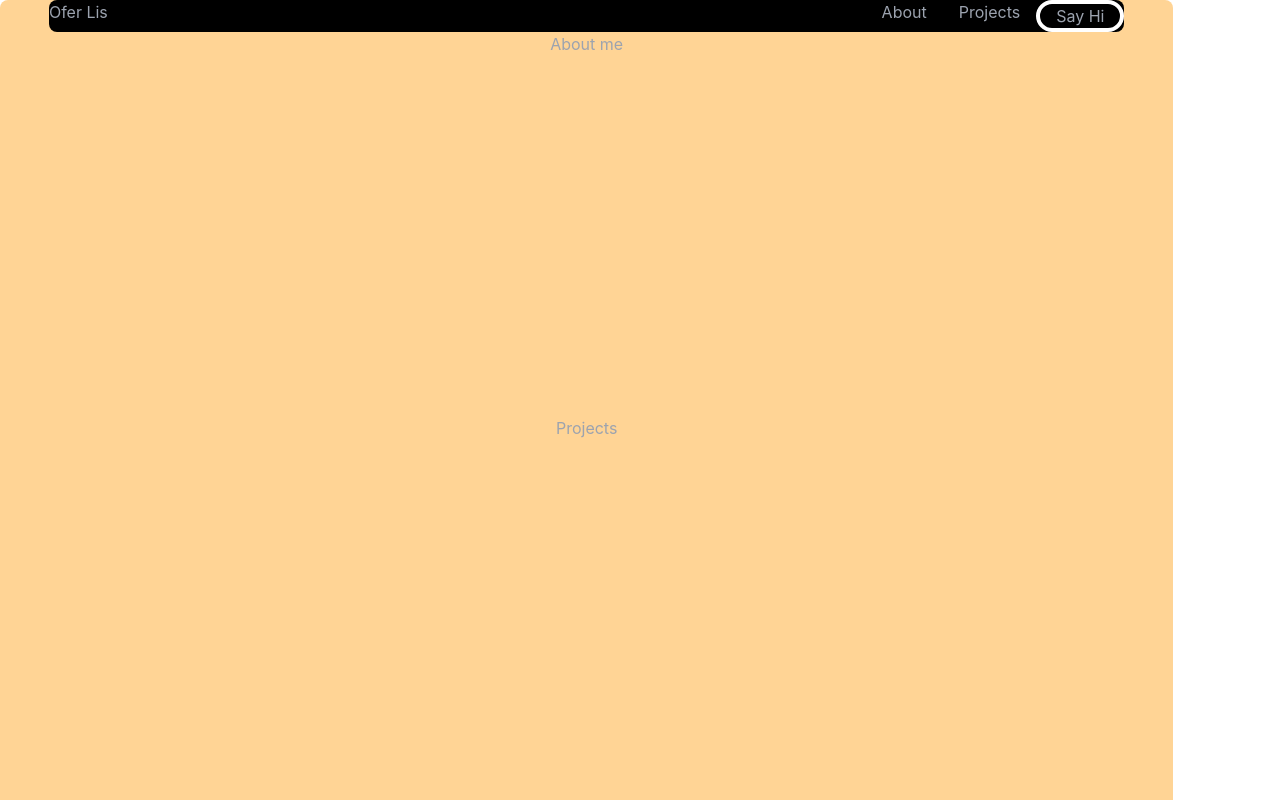
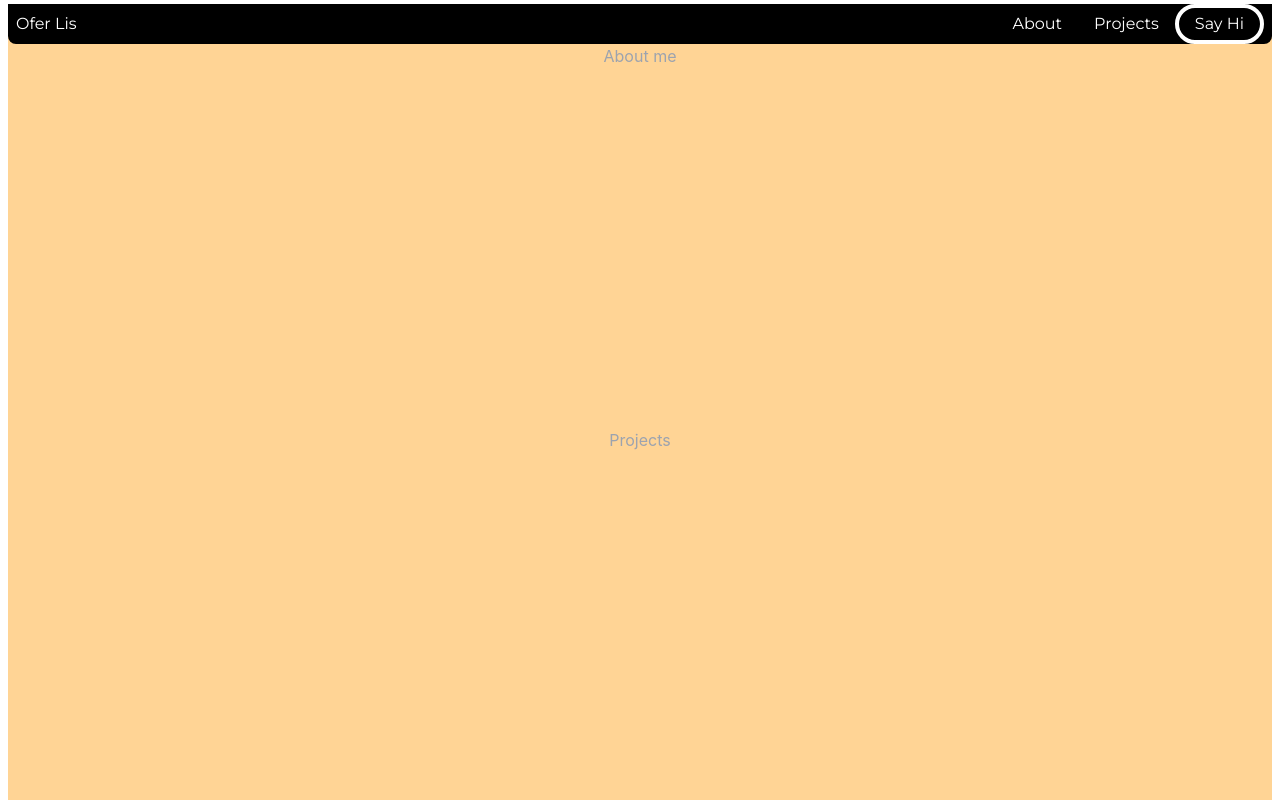
Before and after one commit to Oferlis/portfolio-website, a React (Create React App) app: page / in a window 1280 px wide. Shown: the top 800 px of the page. Built offline with nearby package versions, Linux system fonts and the light colour scheme.

Commit message:
added sticky navbar, fonts and design changes

```diff
--- a/src/App.js
+++ b/src/App.js
@@ -9,7 +9,8 @@ import './App.css';
 function App() {
   return (
     <main className="text-gray-400 bg-white body-font content-center">
-      <div className='w-11/12 bg-[#FFD495] flex flex-col rounded-lg items-center'>
+      <link href="https://fonts.googleapis.com/css2?family=Montserrat:wght@100;200;300;400;500;600;700;800;900&family=Roboto&display=swap" rel="stylesheet"/>
+      <div className= 'bg-[#FFD495] flex flex-col rounded-lg items-center mx-2 my-1'>
         <Navbar/>
         <About/>
         <Projects/>
--- a/src/components/Navbar.js
+++ b/src/components/Navbar.js
@@ -1,12 +1,12 @@
 export default function Navbar() {
     return (
-    <header className="flex flex-row justify-between rounded-lg bg-black w-11/12">
-        <h3>Ofer Lis</h3>
+    <header className="flex flex-row w-full justify-between rounded-b-lg bg-black sticky top-0 text-white font-montserrat px-2">
+        <h3 className="py-2">Ofer Lis</h3>
         <div className="flex justify-start items-end">
             <nav className="flex justify-around">
-                <a className="flex px-4" href="/about">About</a>
-                <a className="flex px-4" href="/project">Projects</a>
-                <div className="flex px-4 border-4 rounded-full border-white">
+                <a className="flex px-4 py-2" href="/about">About</a>
+                <a className="flex px-4 py-2" href="/project">Projects</a>
+                <div className="flex px-4 border-4 rounded-full border-white py-1">
                     <a href="/contact">Say Hi</a>
                 </div>
             </nav>
--- a/tailwind.config.js
+++ b/tailwind.config.js
@@ -2,7 +2,11 @@
 module.exports = {
   content: ["./src/**/*.{html,js}"],
   theme: {
-    extend: {},
+    extend: {
+      fontFamily: {
+        'montserrat': ['Montserrat'],
+      }
+    },
   },
   plugins: [],
 }
```
Also changed, not shown: 1 other file (tests, documents, lock files or other folders).
